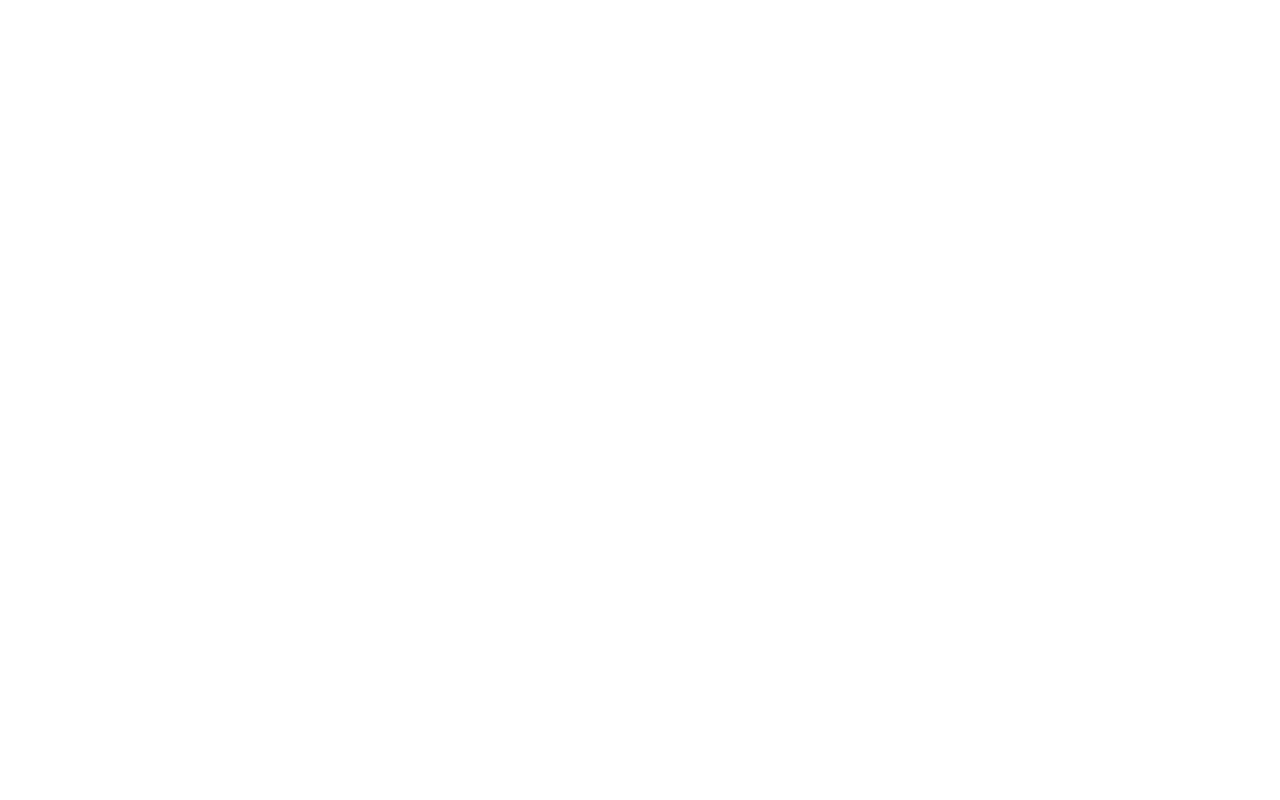
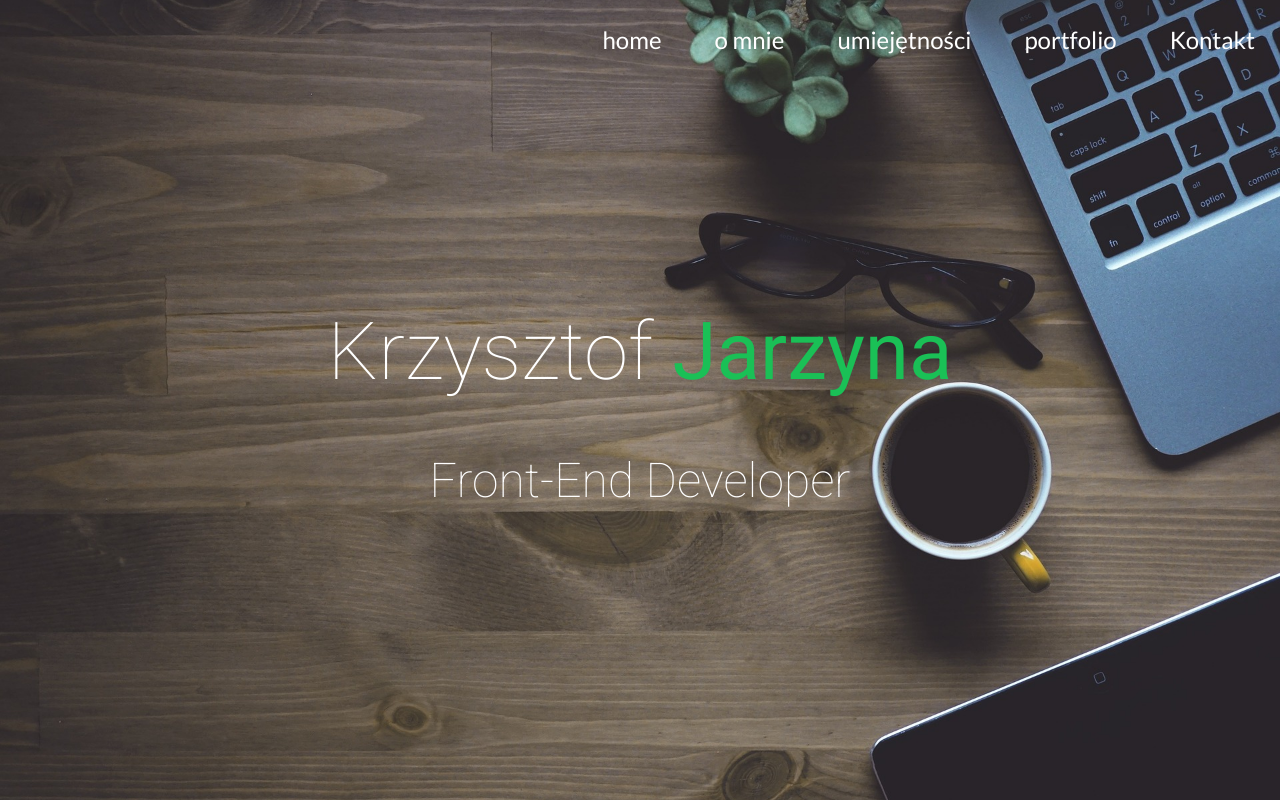
Before and after one commit to szymtur/portfolio-css, a plain HTML site: page index.html in a window 1280 px wide. Drawn offline with Linux system fonts and the light colour scheme.

Commit message:
nav-and-header

```diff
--- a/css/style.css
+++ b/css/style.css
@@ -0,0 +1,85 @@
+/* General styles */
+*{
+    box-sizing: border-box;
+}
+
+body{
+    margin: 0;
+    font-family: 'Lato', sans-serif;
+    /* tylko do sprawdzenia - do usunięcia  */
+    background-color: beige;
+}
+
+span{
+    font-weight: 400;
+    color: #1ac056;
+}
+/* General styles */
+
+
+/* Main menu styles */
+#main-menu {
+    background-color: rgba(255, 255, 255, 0);
+    position: fixed;
+    width: 100%;
+    z-index: 100;
+    }
+
+#main-menu ul {
+    margin: 0;
+    padding: 0;
+    text-align: right;
+    }
+
+#main-menu .menu-item{
+    display: inline-block;
+    padding: 25px;
+    }
+
+#main-menu .menu-item a {
+    text-decoration: none;
+    color: #ffffff;
+    font-weight: 500;
+    font-size: 1.5em;
+    transition: all 0.3s;
+ }
+
+#main-menu .menu-item a:hover {
+    color: #291f1a;
+}
+/* Main menu styles -End */
+
+
+/*Main header styles*/
+#main-header {
+    height: 100vh;
+    background-image: url(../img/header-background.jpg);
+    background-size: cover;
+    background-position: center;
+    background-repeat: no-repeat;
+    position: relative;
+    color: white;
+    }
+
+#main-header .header-caption {
+    position: absolute;
+    top: 50%;
+    left: 50%;
+    transform: translate(-50%, -50%);
+    text-align: center;
+    font-family: 'Roboto', sans-serif;
+}
+
+#main-header .header-caption h1,
+#main-header .header-caption h2{
+    font-weight: 100;
+}
+
+#main-header .header-caption h1{
+    font-size: 5em;
+}
+
+#main-header .header-caption h2{
+    font-size: 3em;
+}
+/*Main header styles - End*/
--- a/index.html
+++ b/index.html
@@ -7,8 +7,8 @@
     <title>Moje Portfolio</title>
 
     <!--  Google font styles  -->
-    <link href="https://fonts.googleapis.com/css?family=Lato:300,400,700" rel="stylesheet">
-    <link href="https://fonts.googleapis.com/css?family=Roboto:300,400" rel="stylesheet">
+    <link href="https://fonts.googleapis.com/css?family=Lato:100,200,300,400,700" rel="stylesheet">
+    <link href="https://fonts.googleapis.com/css?family=Roboto:100,200,300,400" rel="stylesheet">
 
     <!--  Font Awesome styles  -->
     <link rel="stylesheet" href="css/font-awesome.min.css">
@@ -18,5 +18,26 @@
 </head>
 <body>
 
+    <!-- Main nav -->
+    <nav id="main-menu">
+        <ul>
+            <li class="menu-item"><a href="#main-header">home</a></li>
+           	<li class="menu-item"><a href="#about">o mnie</a></li>
+			<li class="menu-item"><a href="#skills">umiejętności</a></li>
+			<li class="menu-item"><a href="#portfolio">portfolio</a></li>
+			<li class="menu-item"><a href="#contact">Kontakt</a></li>
+        </ul>
+    </nav>
+    <!-- Main nav -->
+
+    <!-- Main header -->
+	<header id="main-header">
+	    <div class="header-caption">
+            <h1>Krzysztof <span>Jarzyna</span></h1>
+            <h2>Front-End Developer</h2>
+        </div>
+    </header>
+	<!-- Main header - END -->
+
 </body>
 </html>
```
